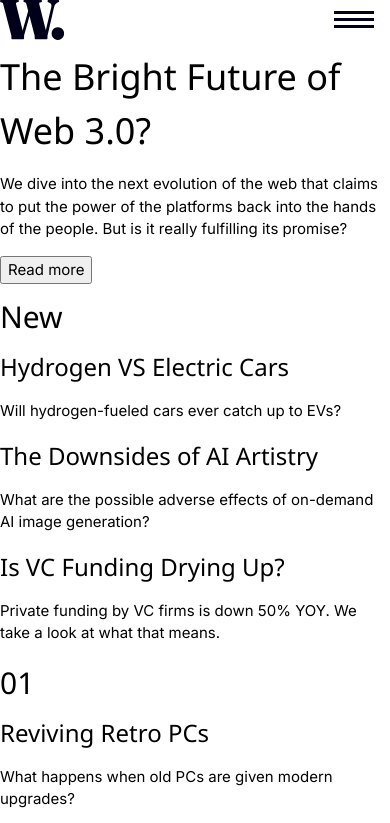
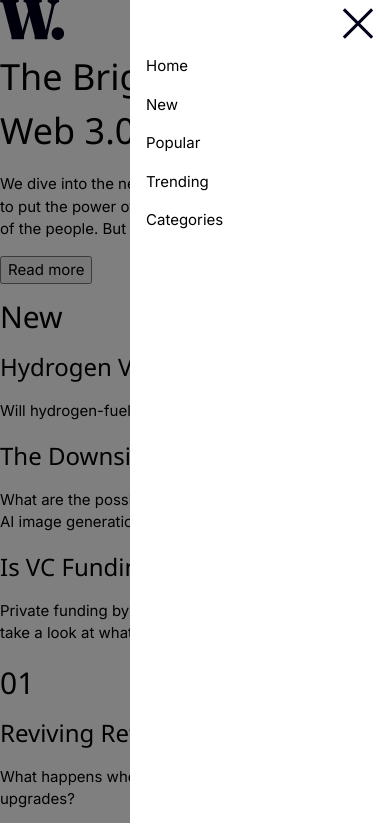
Before and after one commit to MaxPlummer/news-homepage, a plain HTML site: page index.html in a window 390 px wide. Both pictures are taken after a click on the button 354 px from the left and 19 px from the top of the page. Shown: the top 823 px of the page. Drawn offline with nearby package versions, Linux system fonts and the light colour scheme.

Commit message:
Mobile menu and overlay functionality complete.

```diff
--- a/index.html
+++ b/index.html
@@ -21,18 +21,31 @@
   </head>
 
   <body>
+    <!-- Overlay for mobile sidebar-->
+    <div class="w3-overlay" id="mobile-overlay"></div>
     <header>
       <img src="./assets/images/logo.svg" style="width: 65px; height: auto" />
       <!-- Hamburger icon to open sidebar -->
-      <button class="w3-button w3-right">
-        <img src="./assets/images/icon-menu.svg" style="width: 100%" />
+      <button class="w3-button w3-right w3-hover-none" onclick="w3_open()">
+        <img
+          src="./assets/images/icon-menu.svg"
+          class="w3-hover-opacity"
+          style="width: 100%"
+        />
       </button>
       <!-- Sidebar collapsed by default -->
-      <nav class="w3-sidebar w3-bar-block w3-display-right w3-collapse">
-        <button class="w3-bar-item w3-button">
+      <nav
+        class="w3-sidebar w3-bar-block w3-display-right"
+        style="display: none; z-index: 3; width: 66.66%"
+        id="mobile-menu"
+      >
+        <button
+          class="w3-bar-item w3-button w3-hover-none"
+          onclick="w3_close()"
+        >
           <img
             src="./assets/images/icon-menu-close.svg"
-            class="w3-right"
+            class="w3-right w3-hover-opacity"
             style="width: 32px; height: auto"
           />
         </button>
@@ -98,5 +111,19 @@
       >. Coded by
       <a href="https://github.com/MaxPlummer" target="_blank">Max Plummer</a>.
     </footer>
+
+    <script>
+      // Opens the mobile menu and triggers the overlay
+      function w3_open() {
+        document.getElementById("mobile-menu").style.display = "block";
+        document.getElementById("mobile-overlay").style.display = "block";
+      }
+
+      // Closes the mobile menu and removes the overlay
+      function w3_close() {
+        document.getElementById("mobile-menu").style.display = "none";
+        document.getElementById("mobile-overlay").style.display = "none";
+      }
+    </script>
   </body>
 </html>
```
